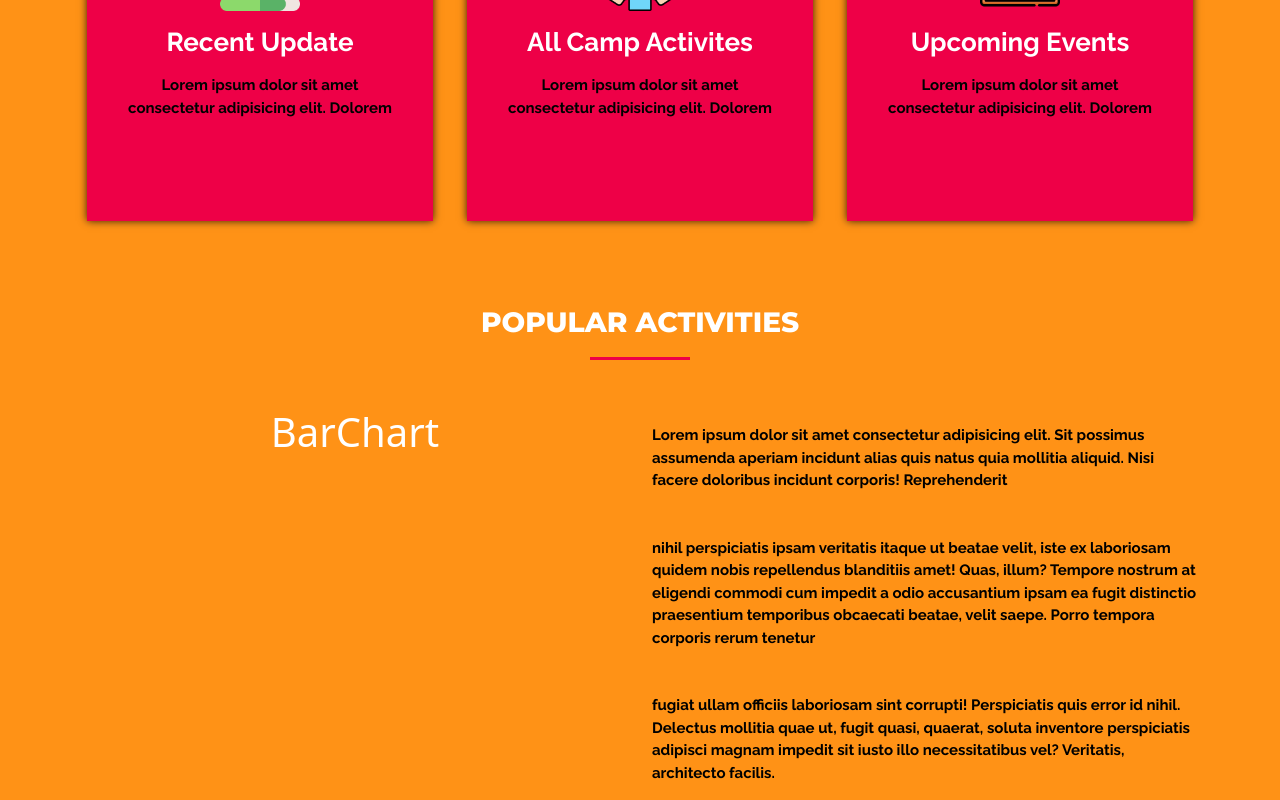
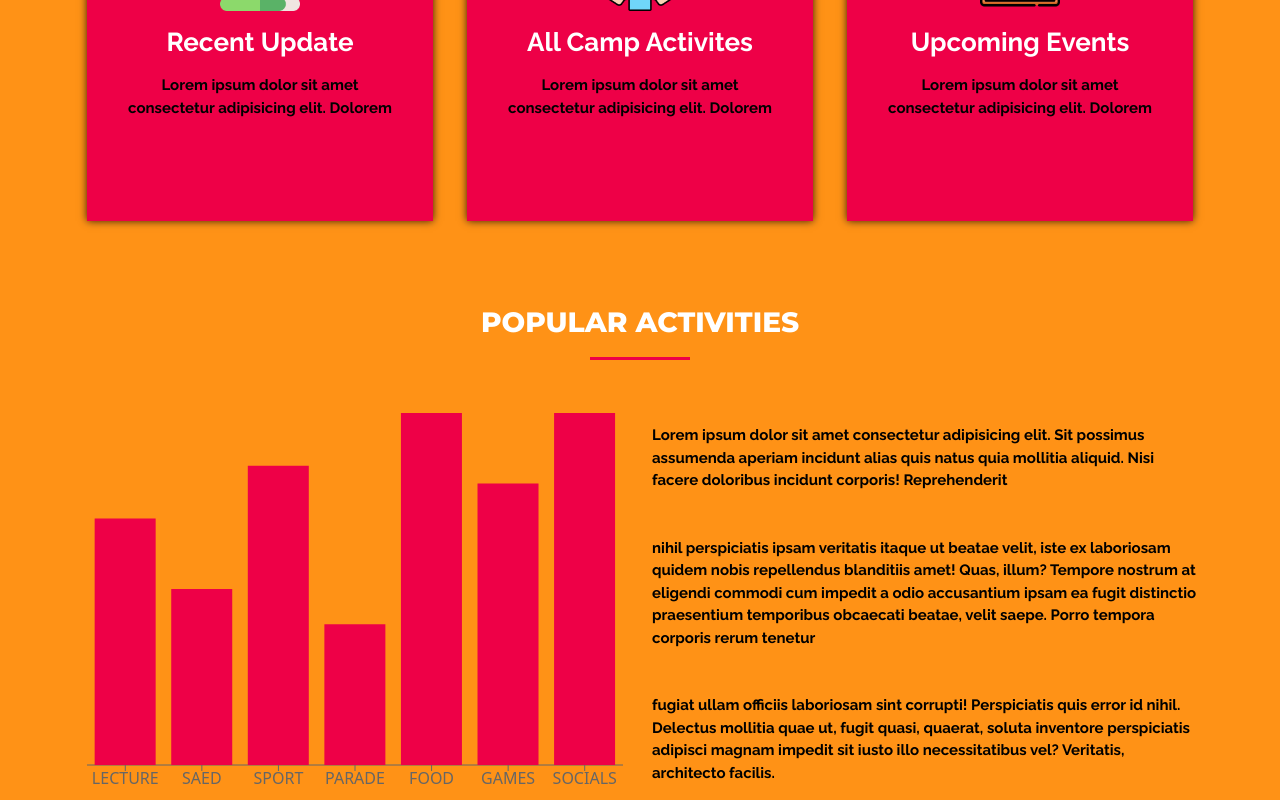
Before and after one commit to aniemmanuelrapoo/nysc-website, a React (Create React App) app: page / in a window 1280 px wide. Shown: the part 958-1758 px from the top of the page. Built offline with nearby package versions, Linux system fonts and the light colour scheme; a web font is replaced by a local one.

Commit message:
done with chart section

```diff
--- a/package.json
+++ b/package.json
@@ -16,6 +16,7 @@
     "react-bootstrap": "^2.5.0",
     "react-dom": "^18.2.0",
     "react-scripts": "5.0.1",
+    "recharts": "^2.1.15",
     "typescript": "^4.8.3",
     "web-vitals": "^2.1.4"
   },
--- a/src/components/Analysis/Analysis.tsx
+++ b/src/components/Analysis/Analysis.tsx
@@ -1,10 +1,20 @@
 import * as React from 'react';
 import { Col, Row, Container } from 'react-bootstrap';
+import { BarChart, ResponsiveContainer, Bar, XAxis, Tooltip } from 'recharts';
 
 interface IAnalysisProps {
 }
-
+const dataObject = [
+  {Activitie: 'LECTURE', Rating: 70},
+  {Activitie: 'SAED', Rating: 50},
+  {Activitie: 'SPORT', Rating: 85},
+  {Activitie: 'PARADE', Rating: 40},
+  {Activitie: 'FOOD', Rating: 100},
+  {Activitie: 'GAMES', Rating: 80},
+  {Activitie: 'SOCIALS', Rating: 100},
+]
 const Analysis: React.FunctionComponent<IAnalysisProps> = (props) => {
+  const [data] = React.useState(dataObject)
   return (
     <>
       <Container className='text-center'>
@@ -12,7 +22,13 @@ const Analysis: React.FunctionComponent<IAnalysisProps> = (props) => {
         <div className="service__titleBottom"></div>
         <Row>
           <Col lg={6} md={12} sm={12}>
-            <h1>BarChart</h1>
+            <ResponsiveContainer width="100%" height="100%">
+              <BarChart width={100} height={300} data={data}>
+                <XAxis dataKey="Activitie" />
+                <Tooltip />
+                <Bar dataKey="Rating" fill="#ee0047" />
+              </BarChart>
+            </ResponsiveContainer>
           </Col>
           <Col lg={6} md={12} sm={12}>
             <p className='text-start service__discription'>
```
Also changed, not shown: 1 other file (tests, documents, lock files or other folders).
